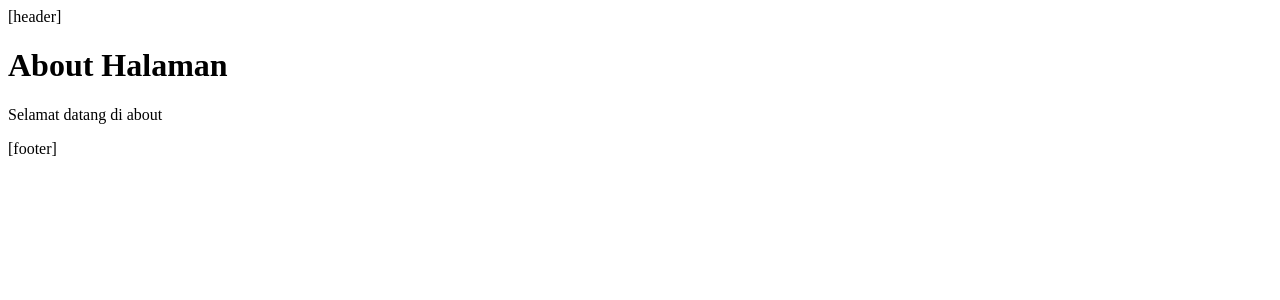
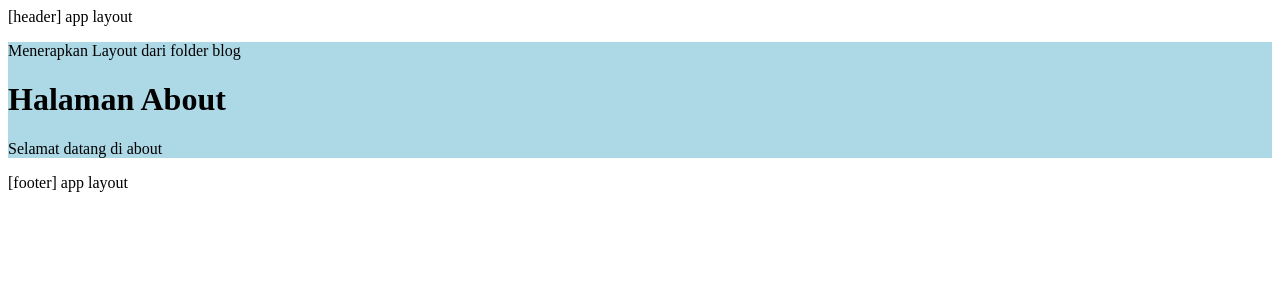
Before and after one commit to Lordfroze/kf-nextjs, a Next.js app: page /blog/about in a window 1280 px wide. Shown: the top 300 px of the page. Built offline with nearby package versions, Linux system fonts and the light colour scheme.

Commit message:
nested layout

```diff
--- a/app/blog/about/page.jsx
+++ b/app/blog/about/page.jsx
@@ -1,7 +1,7 @@
 export default function artikel() {
   return (
     <div>
-      <h1>About Halaman</h1>
+      <h1>Halaman About</h1>
       <p>Selamat datang di about</p>
     </div>
   );
--- /dev/null
+++ b/app/blog/layout.jsx
@@ -0,0 +1,8 @@
+export default function Layout({ children }) {
+  return (
+    <div style={{ backgroundColor: "lightblue" }}>
+      <p>Menerapkan Layout dari folder blog</p>
+      <main>{children}</main>
+    </div>
+  );
+}
--- a/app/layout.jsx
+++ b/app/layout.jsx
@@ -5,9 +5,9 @@ export default function Layout({ children }) {
         <title> Belajar Next.js</title>
       </head>
       <body>
-        <header>[header]</header>
+        <header>[header] app layout</header>
         <main>{children}</main>
-        <footer>[footer]</footer>
+        <footer>[footer] app layout</footer>
       </body>
     </html>
   );
```
